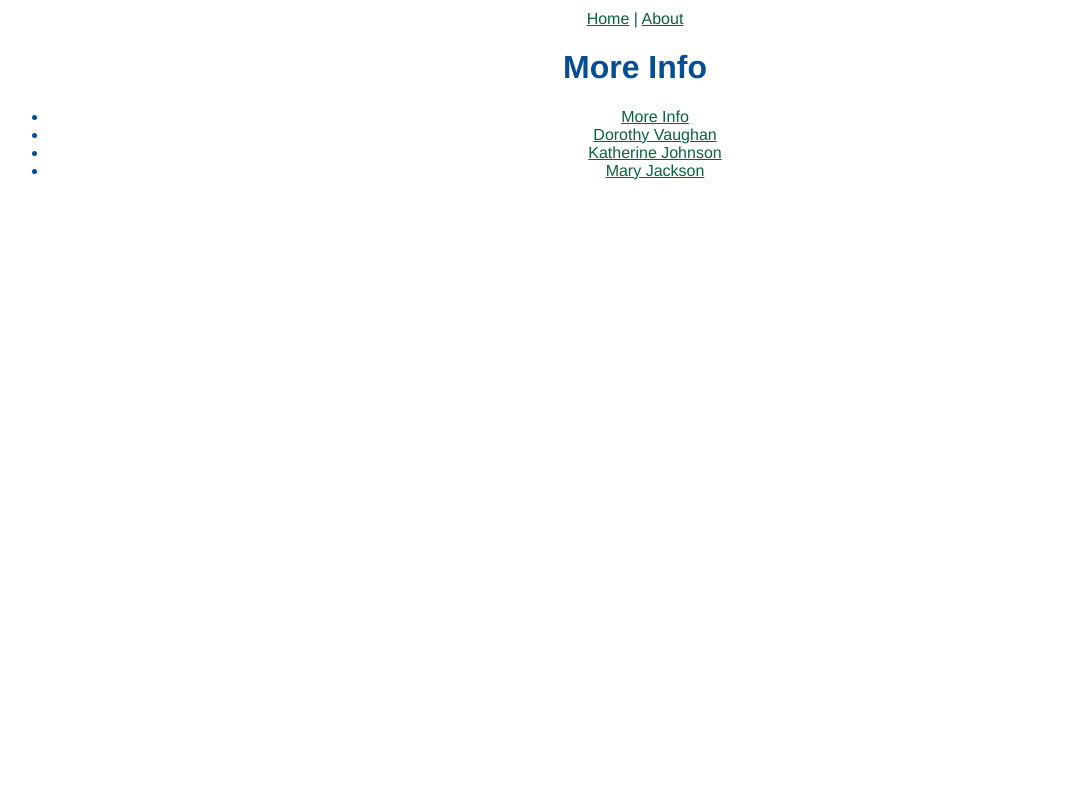
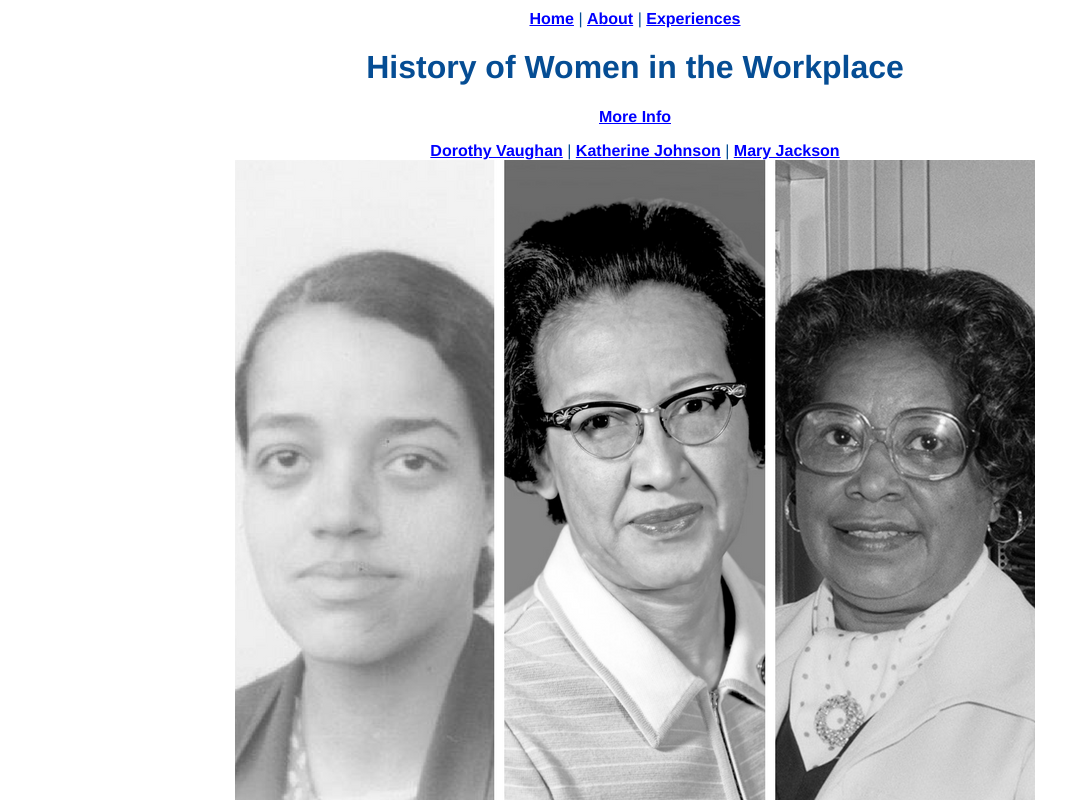
Before and after one commit to appHow251/SocialAwarenessWomenIntheWorkplace, a Vue app in the folder women-workplace/: page /#/about in a window 1280 px wide. Shown: the top 800 px of the page, without its empty margins (10-1076 px from the left). Built offline with nearby package versions, Linux system fonts and the light colour scheme.

Commit message:
Set up routes to pages, put in placeholder info, history and links to outside resources

```diff
--- a/women-workplace/src/App.vue
+++ b/women-workplace/src/App.vue
@@ -1,7 +1,8 @@
 <template>
   <div id="app">
-      <router-link to="/">Home</router-link> |
-      <router-link to="/about">About</router-link>
+      <router-link v-bind:to="{name: 'Home'}">Home</router-link> |
+      <router-link v-bind:to="{name: 'About'}">About</router-link> |
+      <router-link v-bind:to="{name: 'Experiences'}">Experiences</router-link>
     <router-view/>
   </div>
 </template>
@@ -20,17 +21,15 @@
   padding: 30px;
 }
 
-#nav a {
+a {
   font-weight: bold;
-  color: #2c3e50;
+
+  color: blue;
 }
 
 #nav a.router-link-exact-active {
   color: #06643a;
 }
 
-a {
-  color: #06643a;
-  margin: 5px 10px 5 px 10
-}
+
 </style>
--- a/women-workplace/src/router/index.js
+++ b/women-workplace/src/router/index.js
@@ -2,6 +2,7 @@
 import VueRouter from 'vue-router'
 import Home from '../views/Home.vue'
 import About from '../views/About.vue'
+import Hobby from '../views/Experiences.vue'
 
 Vue.use(VueRouter)
 
@@ -15,7 +16,11 @@
     path: '/about',
     name: 'About',
     component: About
-
+  },
+  {
+    path: '/experiences',
+    name: 'Experiences',
+    component: Hobby
   }
 ]
 
--- a/women-workplace/src/views/About.vue
+++ b/women-workplace/src/views/About.vue
@@ -1,11 +1,17 @@
 <template>
   <div>
-    <h1>More Info</h1>
-    <ul>
-       <li><a href="https://galsguide.org/2019/02/25/gals-guide-podcast-hidden-figures/">More Info</a></li>
-       <li><a href="https://galsguide.org/2018/02/09/dorothy-vaughan-your-gal-friday/">Dorothy Vaughan</a></li>
-       <li><a href="https://galsguide.org/2018/02/16/katherine-johnson-your-gal-friday/">Katherine Johnson</a></li>
-       <li><a href="https://galsguide.org/2018/02/23/mary-jackson-your-gal-friday/">Mary Jackson</a></li>
-  </ul>
+    <h1>History of Women in the Workplace</h1>
+    <p>
+      <a href="https://galsguide.org/2019/02/25/gals-guide-podcast-hidden-figures/">More Info</a>
+      </p>
+      <a href="https://galsguide.org/2018/02/09/dorothy-vaughan-your-gal-friday/">Dorothy Vaughan</a> |
+      <a href="https://galsguide.org/2018/02/16/katherine-johnson-your-gal-friday/">Katherine Johnson</a> |
+      <a href="https://galsguide.org/2018/02/23/mary-jackson-your-gal-friday/">Mary Jackson</a>
+
+  <section>
+      <img alt="WW logo" src="../assets/ww.png">
+
+  </section>
   </div>
+
 </template>
--- /dev/null
+++ b/women-workplace/src/views/Experiences.vue
@@ -0,0 +1,10 @@
+<template>
+    <div>
+        <h1>What Was Your Experiences</h1>
+        <ul>
+            <li>The purpose of this site is to build real solutions</li>
+            <li>so please explain what happened while avoiding bashing.</li>
+            <li>We'll learn and improve together!</li>
+        </ul>
+    </div>
+</template>
--- a/women-workplace/src/views/Home.vue
+++ b/women-workplace/src/views/Home.vue
@@ -1,9 +1,17 @@
 <template>
-  <div>
+  <div class="ww">
     <h2>WWE</h2>
     <h1>Women's Workplace Experience</h1>
-    <img alt="WW logo" src="../assets/ww.png">
- <h2>(pictured: Dorothy Vaughan, Katherine Johnson, Mary Jackson)</h2>
+
 
   </div>
 </template>
+
+
+
+<script>
+
+</script>
+<style>
+
+</style>
```
